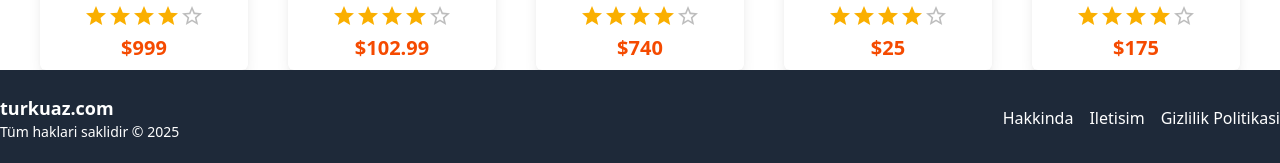
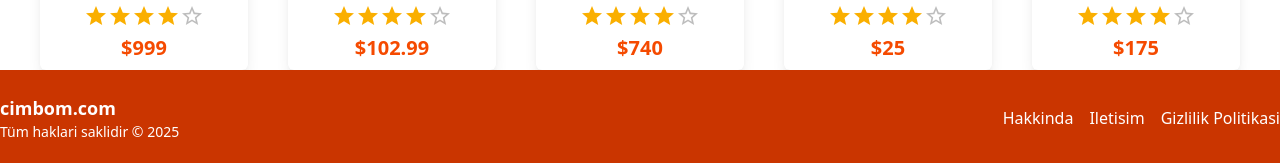
Before and after one commit to KazimAkyol/ecommercewebsite, a Next.js app: page / in a window 1280 px wide. Shown: the part 665-828 px from the top of the page. Built offline with nearby package versions, Linux system fonts and the light colour scheme.

Commit message:
added product-page

```diff
--- a/app/components/footer/Footer.tsx
+++ b/app/components/footer/Footer.tsx
@@ -1,10 +1,10 @@
 
 const Footer: React.FC = () => {
     return (
-        <footer className="bg-gray-800 text-white py-6">
+        <footer className="bg-orange-700 text-white py-6">
             <div className="container mx-auto flex justify-between items-center">
                 <div>
-                    <h2 className="text-lg font-semibold">turkuaz.com</h2>
+                    <h2 className="text-lg font-semibold">cimbom.com</h2>
                     <p className="text-sm">Tüm haklari saklidir © 2025</p>
                 </div>
                 <div className="flex space-x-4">
--- /dev/null
+++ b/app/product/[productId]/page.tsx
@@ -0,0 +1,8 @@
+
+const Detail = ({params}) => {
+    return (
+        <div>Detail</div>
+    )
+}
+
+export default Detail
```
